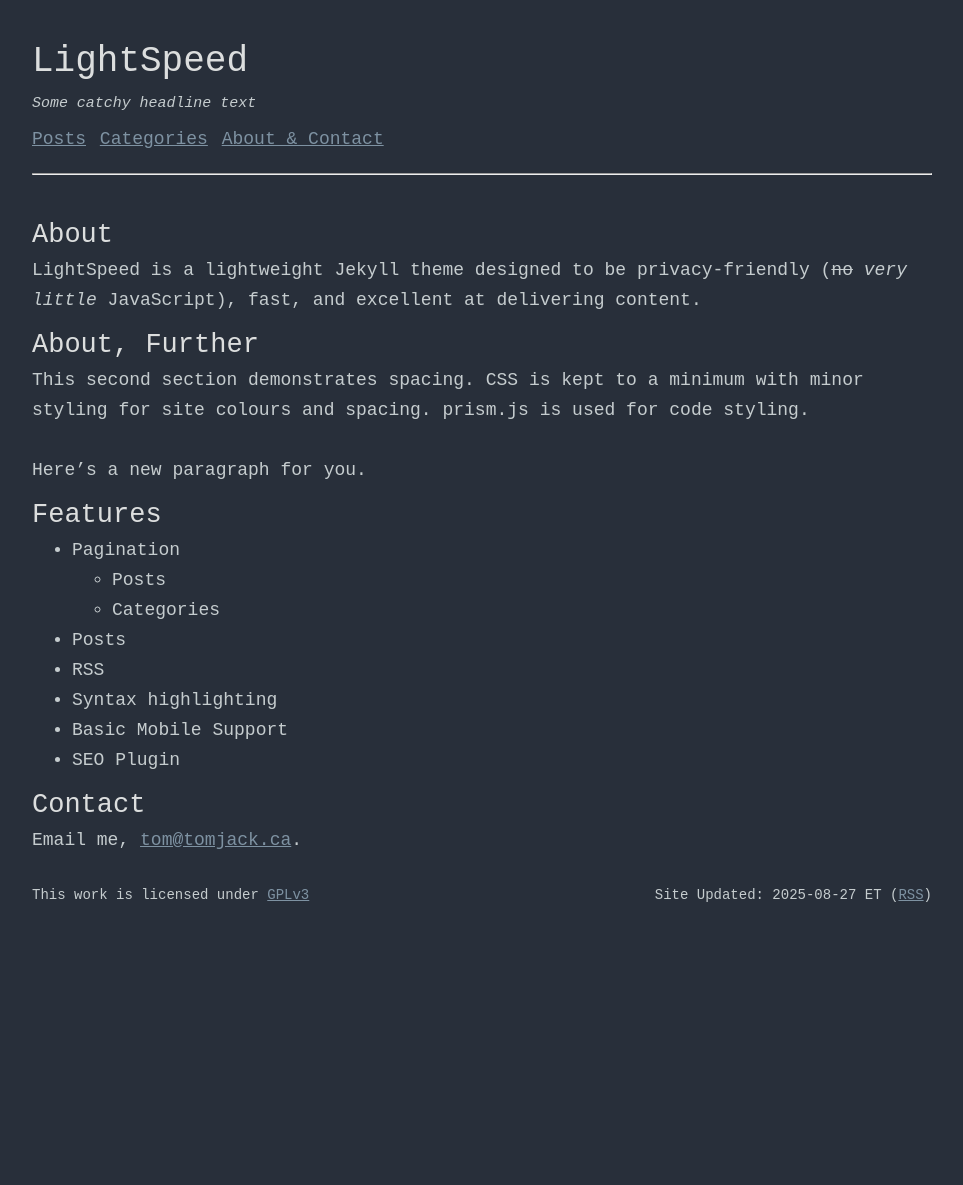
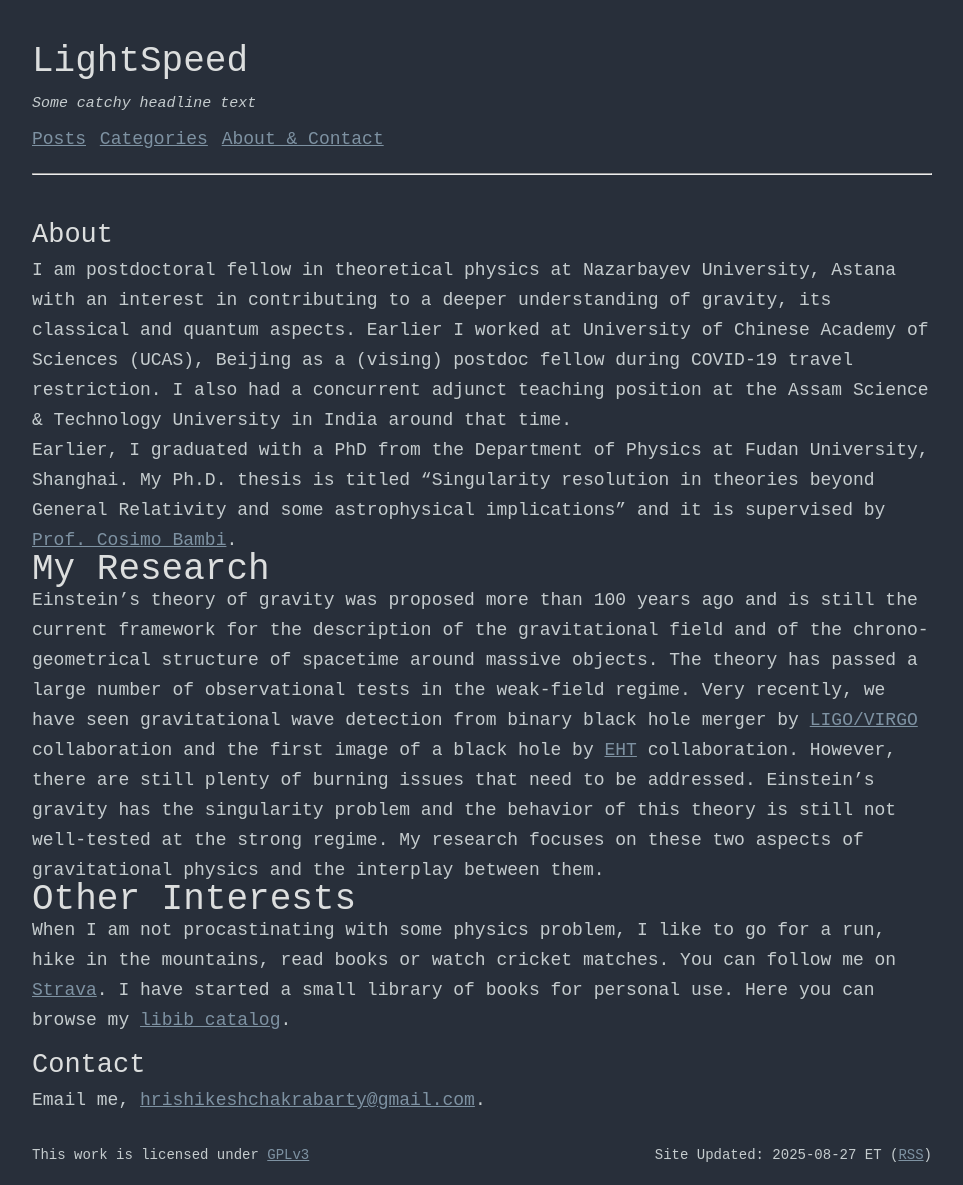
Before and after one commit to rishid8/rishid8.github.io, a Jekyll site: the page built from docs/index.md, in a window 1280 px wide. Shown: the whole page, without its empty margins (158-1121 px from the left). Built offline with Jekyll 4.4.1, drawn with Linux system fonts in a browser that asks for light colours; before the commit the page ends 925 px from its top, so only the background shows below that.

Commit message:
added about

```diff
--- a/docs/index.md
+++ b/docs/index.md
@@ -4,24 +4,44 @@
 ---
 
 ## About
-LightSpeed is a lightweight Jekyll theme designed to be privacy-friendly (~~no~~ _very little_ JavaScript), fast, and
-excellent at delivering content.
+I am postdoctoral fellow in theoretical physics at Nazarbayev University,
+Astana with an interest in contributing to a deeper understanding of gravity,
+its classical and quantum aspects. Earlier I worked at University of
+Chinese Academy of Sciences (UCAS), Beijing as a (vising) postdoc fellow
+during COVID-19 travel restriction. I also had a concurrent adjunct teaching
+position at the Assam Science & Technology University in India around that time.
 
-## About, Further
-This second section demonstrates spacing. CSS is kept to a minimum with minor styling
-for site colours and spacing. prism.js is used for code styling.
-<br>
-Here's a new paragraph for you.
+Earlier, I graduated with a PhD from the Department of Physics at Fudan University, Shanghai.
+My Ph.D. thesis is titled "Singularity resolution in theories beyond General Relativity
+and some astrophysical implications" and it is supervised
+by [Prof. Cosimo Bambi](http://www.physics.fudan.edu.cn/tps/people/bambi/Site/Home.html).
 
-## Features
-- Pagination
-    - Posts
-    - Categories
-- Posts
-- RSS
-- Syntax highlighting
-- Basic Mobile Support
-- SEO Plugin
+
+My Research
+======
+
+Einstein's theory of gravity was proposed more than 100 years
+ago and is still the current framework for the description of
+the gravitational field and of the chrono-geometrical structure of
+spacetime around massive objects. The theory has passed a large number
+of observational tests in the weak-field regime. Very recently, we have
+seen gravitational wave detection from binary black hole merger
+by [LIGO/VIRGO](https://www.ligo.org/) collaboration and
+the first image of a black hole by [EHT](https://eventhorizontelescope.org/)
+collaboration. However, there are still plenty of burning issues that need to be addressed.
+Einstein's gravity has the singularity problem and the behavior of this theory is
+still not well-tested at the strong regime. My research focuses on these two aspects
+of gravitational physics and the interplay between them.
+
+Other Interests
+========
+
+When I am not procastinating with some physics problem,
+I like to go for a run, hike in the mountains, read books or
+watch cricket matches. You can follow me on [Strava](https://www.strava.com/athletes/62170179).
+ I have started a small library of books for personal use.
+  Here you can browse my [libib catalog](https://hrishikesh.libib.com/).
+
 
 ## Contact
-Email me, [tom@tomjack.ca](mailto:tom@tomjack.ca).
+Email me, [hrishikeshchakrabarty@gmail.com](mailto:hrishikeshchakrabarty@gmail.com).
```
